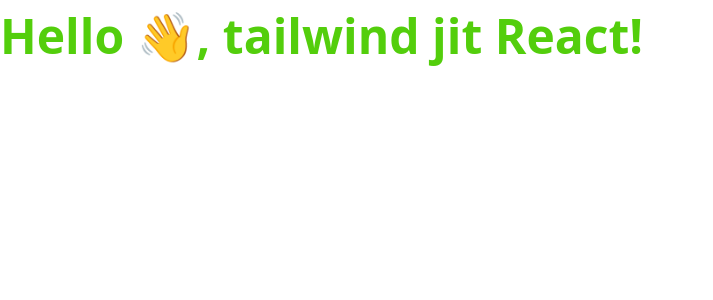
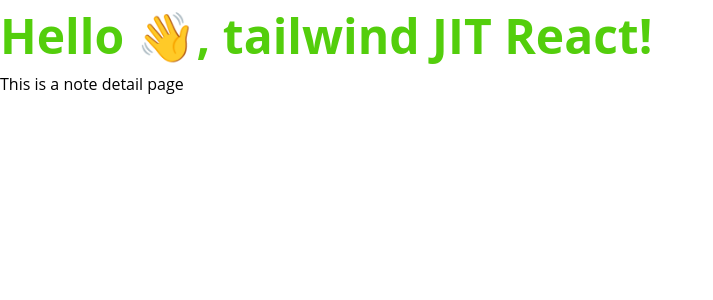
Before and after one commit to isNan909/fastify_react_app, a React (Create React App) app in the folder client/: page /detail/1 in a window 1280 px wide. Shown: the top 300 px of the page, without its empty margins (0-713 px from the left). Built offline with nearby package versions, Linux system fonts and the light colour scheme.

Commit message:
routing the react app

```diff
--- a/client/package.json
+++ b/client/package.json
@@ -8,6 +8,7 @@
     "@testing-library/user-event": "^12.1.10",
     "react": "^17.0.2",
     "react-dom": "^17.0.2",
+    "react-router-dom": "^5.2.0",
     "react-scripts": "4.0.3",
     "web-vitals": "^1.0.1"
   },
--- a/client/src/App.js
+++ b/client/src/App.js
@@ -1,13 +1,20 @@
+import { Route, Switch } from 'react-router-dom';
+
 import './styles/main.css';
+import Notelist from './components/notelist';
+import Notedetail from './components/notedetail';
+import Notenew from './components/notenew';
+import Noteedit from './components/noteedit';
 
 function App() {
   return (
     <div className="App">
-      <header>
-        <h1 className="text-[3em] text-[#53ce0c] font-bold">
-          Hello 👋, tailwind jit React!
-        </h1>
-      </header>
+      <Switch>
+        <Route path="/" component={Notelist} exact />
+        <Route path="/add" component={Notenew} exact />
+        <Route path="/edit/:id" component={Noteedit} exact />
+        <Route path="/detail/:id" component={Notedetail} exact />
+      </Switch>
     </div>
   );
 }
--- /dev/null
+++ b/client/src/components/header.js
@@ -0,0 +1,13 @@
+function Headerbar() {
+  return (
+    <div>
+      <header>
+        <h1 className="text-[3em] text-[#53ce0c] font-bold">
+          Hello 👋, tailwind JIT React!
+        </h1>
+      </header>
+    </div>
+  );
+}
+
+export default Headerbar;
--- /dev/null
+++ b/client/src/components/notedetail.js
@@ -0,0 +1,9 @@
+function NoteDetail() {
+  return (
+    <div>
+      <p>This is a note detail page</p>
+    </div>
+  );
+}
+
+export default NoteDetail;
--- /dev/null
+++ b/client/src/components/noteedit.js
@@ -0,0 +1,9 @@
+function Noteedit() {
+  return (
+    <div>
+      <p>This is note edit page</p>
+    </div>
+  );
+}
+
+export default Noteedit;
--- /dev/null
+++ b/client/src/components/notelist.js
@@ -0,0 +1,9 @@
+function Notelist() {
+  return (
+    <div>
+      <p>This is a listing page</p>
+    </div>
+  );
+}
+
+export default Notelist;
--- /dev/null
+++ b/client/src/components/notenew.js
@@ -0,0 +1,9 @@
+function Notenew() {
+  return (
+    <div>
+      <p>This is note new page</p>
+    </div>
+  );
+}
+
+export default Notenew;
--- a/client/src/index.js
+++ b/client/src/index.js
@@ -1,10 +1,16 @@
 import React from 'react';
 import ReactDOM from 'react-dom';
+import { BrowserRouter } from 'react-router-dom';
 import App from './App';
+
+import Headerbar from './components/header';
 
 ReactDOM.render(
   <React.StrictMode>
-    <App />
+    <Headerbar />
+    <BrowserRouter>
+      <App />
+    </BrowserRouter>
   </React.StrictMode>,
   document.getElementById('root')
 );
```
Also changed, not shown: 2 other files (tests, documents, lock files or other folders).
